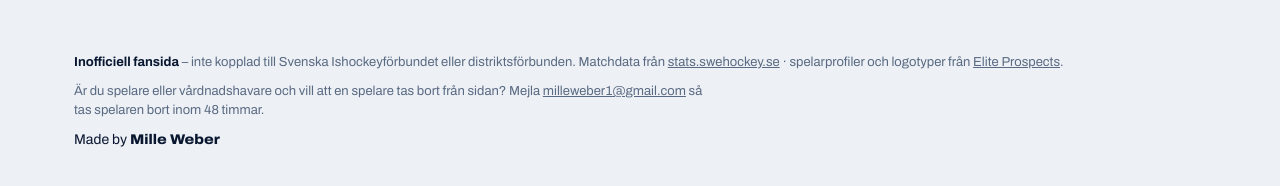
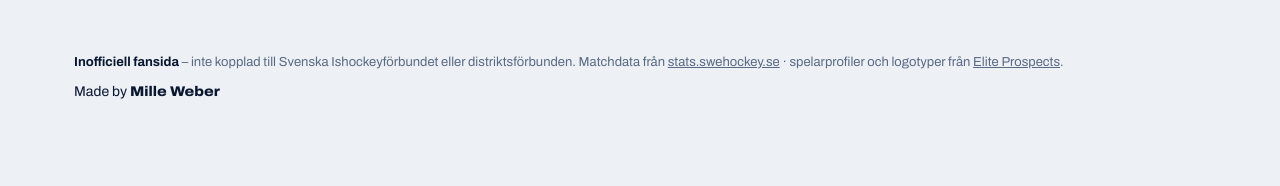
Before and after one commit to 08Weber/puckkollen-2026, a website: page public/index.html in a window 1280 px wide. Shown: the part 1554-1740 px from the top of the page. After the commit the page ends 1704 px from the top, so only its background shows below. Drawn offline with Linux system fonts and the light colour scheme; no server answers.

Commit message:
Ta bort mejladress från footern
Co-Authored-By: Claude Opus 5.5 <noreply@anthropic.com>
Claude-Session: https://claude.ai/code/session_01QPupVD86kWLWdrvoUq8xgY

```diff
--- a/public/index.html
+++ b/public/index.html
@@ -117,7 +117,6 @@
 
   <footer class="wrap foot">
     <p><b>Inofficiell fansida</b> – inte kopplad till Svenska Ishockeyförbundet eller distriktsförbunden. Matchdata från <a href="https://stats.swehockey.se/ScheduleAndResults/Schedule/21877">stats.swehockey.se</a> · spelarprofiler och logotyper från <a href="https://www.eliteprospects.com">Elite Prospects</a>.</p>
-    <p class="privacy">Är du spelare eller vårdnadshavare och vill att en spelare tas bort från sidan? Mejla <a href="mailto:milleweber1@gmail.com?subject=Ta%20bort%20spelare%20%E2%80%93%20TV-pucken%202026">milleweber1@gmail.com</a> så tas spelaren bort inom 48 timmar.</p>
     <p class="credit">Made by <b>Mille Weber</b></p>
   </footer>
 
```
